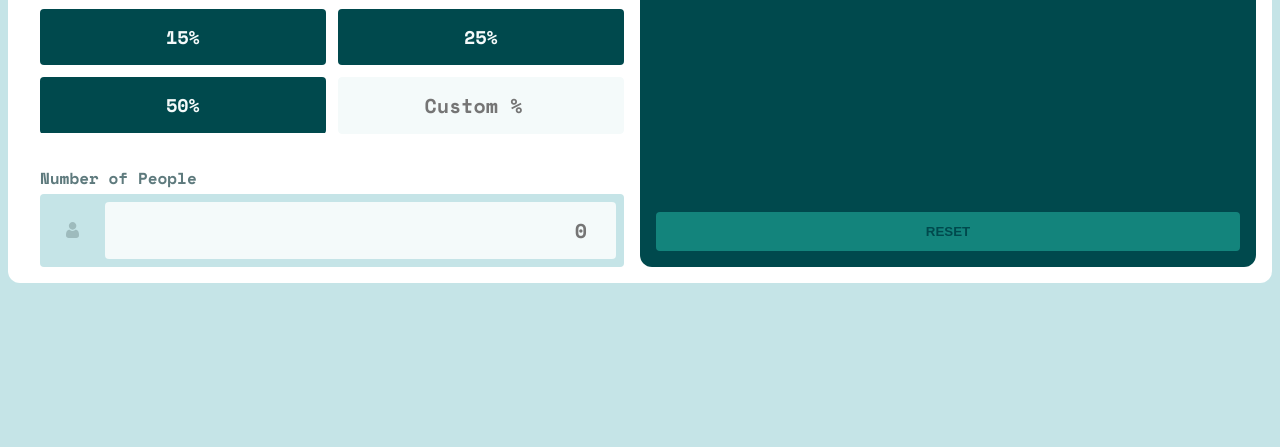
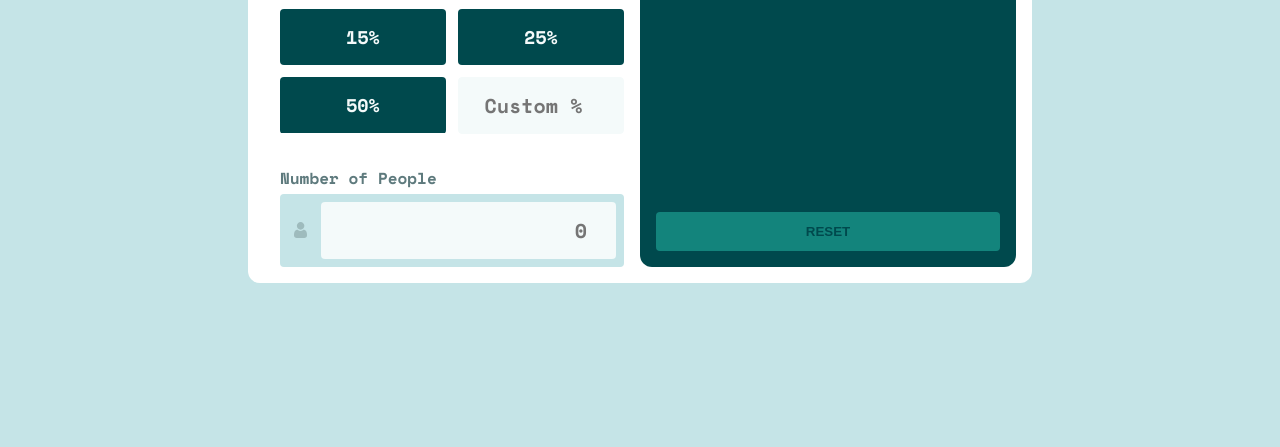
Before and after one commit to edriso/tip-calculator-app, a plain HTML site: page index.html in a window 1280 px wide. Shown: the part 353-800 px from the top of the page. Drawn offline with nearby package versions, Linux system fonts and the light colour scheme.

Commit message:
adding max-width to body

```diff
--- a/scss/style.scss
+++ b/scss/style.scss
@@ -13,11 +13,12 @@ html {
 }
 
 body {
+  font-family: "Space Mono", monospace;
+  background-color: $ltGrayishCyan;
   color: $dkGrayishCyan;
-  background-color: $ltGrayishCyan;
-  margin: 0;
   padding: 2rem 0;
-  font-family: "Space Mono", monospace;
+  margin: 0 auto;
+  max-width: 50rem;
 }
 
 button {
```
Also changed, not shown: css/style.css.
